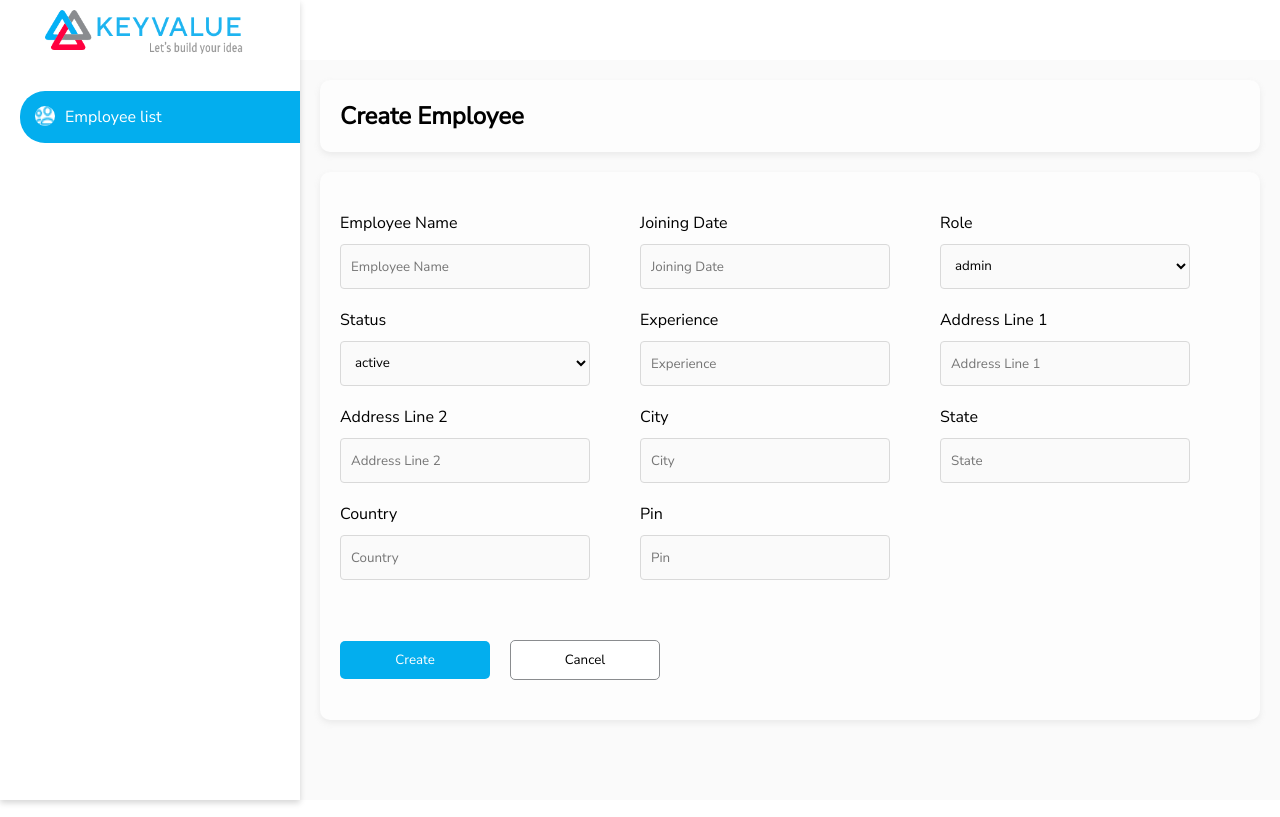
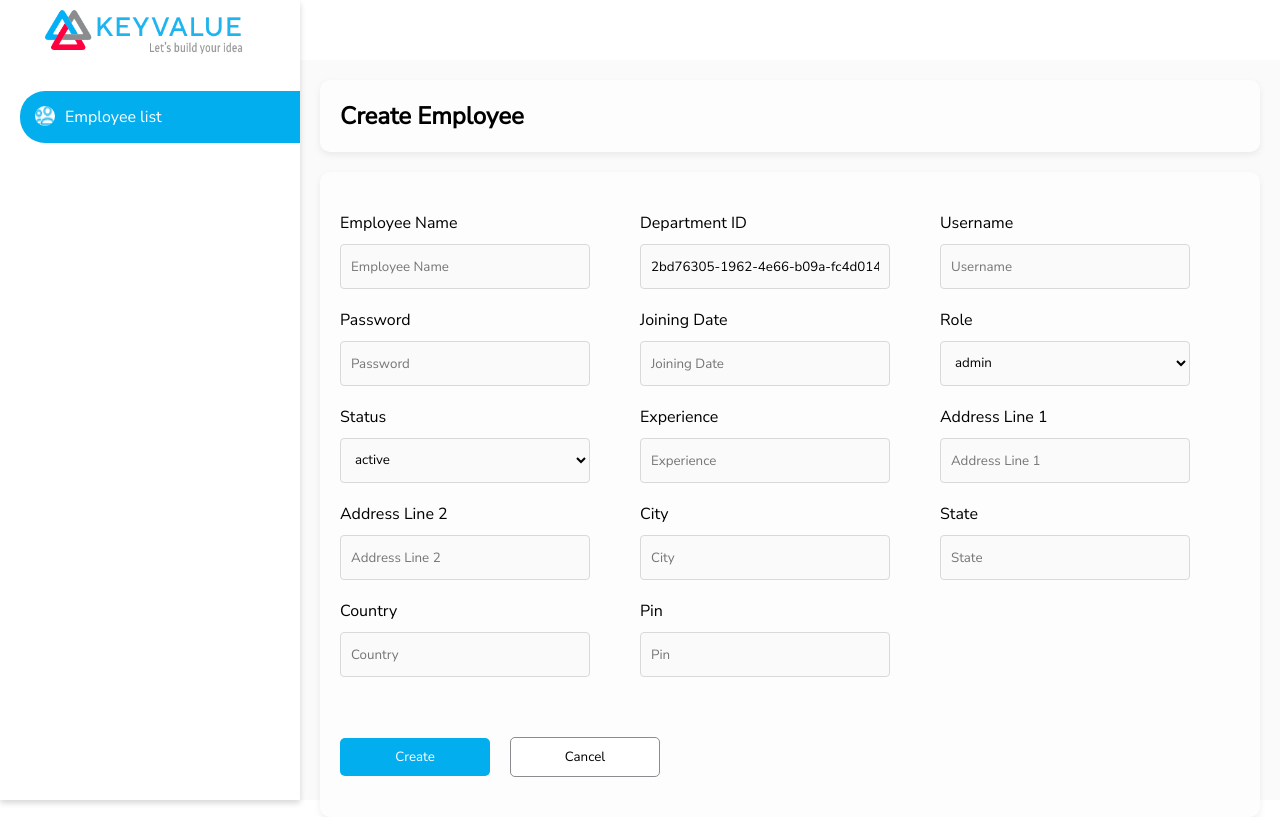
Before and after one commit to sreerajpr06/keyvalue-reactjs-training, a React (Create React App) app: page /create in a window 1280 px wide. Built offline with nearby package versions, Linux system fonts and the light colour scheme.

Commit message:
linked create employee with backend

```diff
--- a/src/components/InputSelect.jsx
+++ b/src/components/InputSelect.jsx
@@ -7,8 +7,6 @@ const InputSelect = ({field, label, options, className, onChange}) => {
             <div className={className}>
                 <p>{label}</p>
                 <select
-                    name="status"
-                    id="status"
                     onChange={(event) => onChange(field, event.target.value)}
                 >
                     {
--- a/src/pages/CreateEmployee.jsx
+++ b/src/pages/CreateEmployee.jsx
@@ -7,10 +7,11 @@ import Header from "../components/Header";
 import { labels, options } from "../utils/constants";
 import "../styles/CreateEmployee.css"
 import SideNav from "../components/SideNav";
+import { useCreateEmployeeMutation } from "../services/employee";
 
 const CreateEmployee = () => {
     const navigate = useNavigate();
-
+    const [ createEmployee, {isLoading: createLoading} ] = useCreateEmployeeMutation();
     const [ employee, setEmployee ] = useState({});
 
     const onChange = (key, value) => {
@@ -21,7 +22,27 @@ const CreateEmployee = () => {
         })
     }
 
-    const onSubmit = () => {
+    const onSubmit = async () => {
+        const newEmp = {
+            name: employee.name,
+            departmentId: employee.departmentId,
+            username: employee.username,
+            password: employee.password,
+            joinDate: employee.joinDate,
+            role: employee.role,
+            status: employee.status,
+            experience: Number(employee.experience),
+            address: {
+                line1: employee.line1,
+                line2: employee.line2,
+                city: employee.city,
+                state: employee.state,
+                country: employee.country,
+                pin: employee.pin,
+            }
+        }
+        console.log(newEmp);
+        await createEmployee(newEmp)
         navigate('/')
     }
     const onCancel = () => {
@@ -31,6 +52,9 @@ const CreateEmployee = () => {
     useEffect(() => {
         setEmployee({
             name: '',
+            departmentId: '2bd76305-1962-4e66-b09a-fc4d014b544c',
+            username: '',
+            password: '',
             joinDate: '',
             role: '',
             status: '',
--- a/src/services/employee.js
+++ b/src/services/employee.js
@@ -9,12 +9,13 @@ export const baseApi = createApi({
   endpoints: (builder) => ({
     getEmployees: builder.query({
       query: () => `employee`,
+      providesTags: ['employee']
     }),
     getEmployeeById: builder.query({
       query: (id) => `employee/${id}`,
     }),
     createEmployee: builder.mutation({
-      query: ({data}) => ({
+      query: (data) => ({
         url: 'employee',
         method: 'POST',
         body: data,
@@ -26,4 +27,4 @@ export const baseApi = createApi({
 
 // Export hooks for usage in functional components, which are
 // auto-generated based on the defined endpoints
-export const { useGetEmployeesQuery, useGetEmployeeByIdQuery } = baseApi
+export const { useGetEmployeesQuery, useGetEmployeeByIdQuery, useCreateEmployeeMutation } = baseApi
--- a/src/utils/constants.js
+++ b/src/utils/constants.js
@@ -1,6 +1,9 @@
 export const labels = {
     name: 'Employee Name',
     id: 'Employee ID',
+    departmentId: 'Department ID',
+    username: 'Username',
+    password: 'Password',
     joinDate: 'Joining Date',
     role: 'Role',
     status: 'Status',
```
